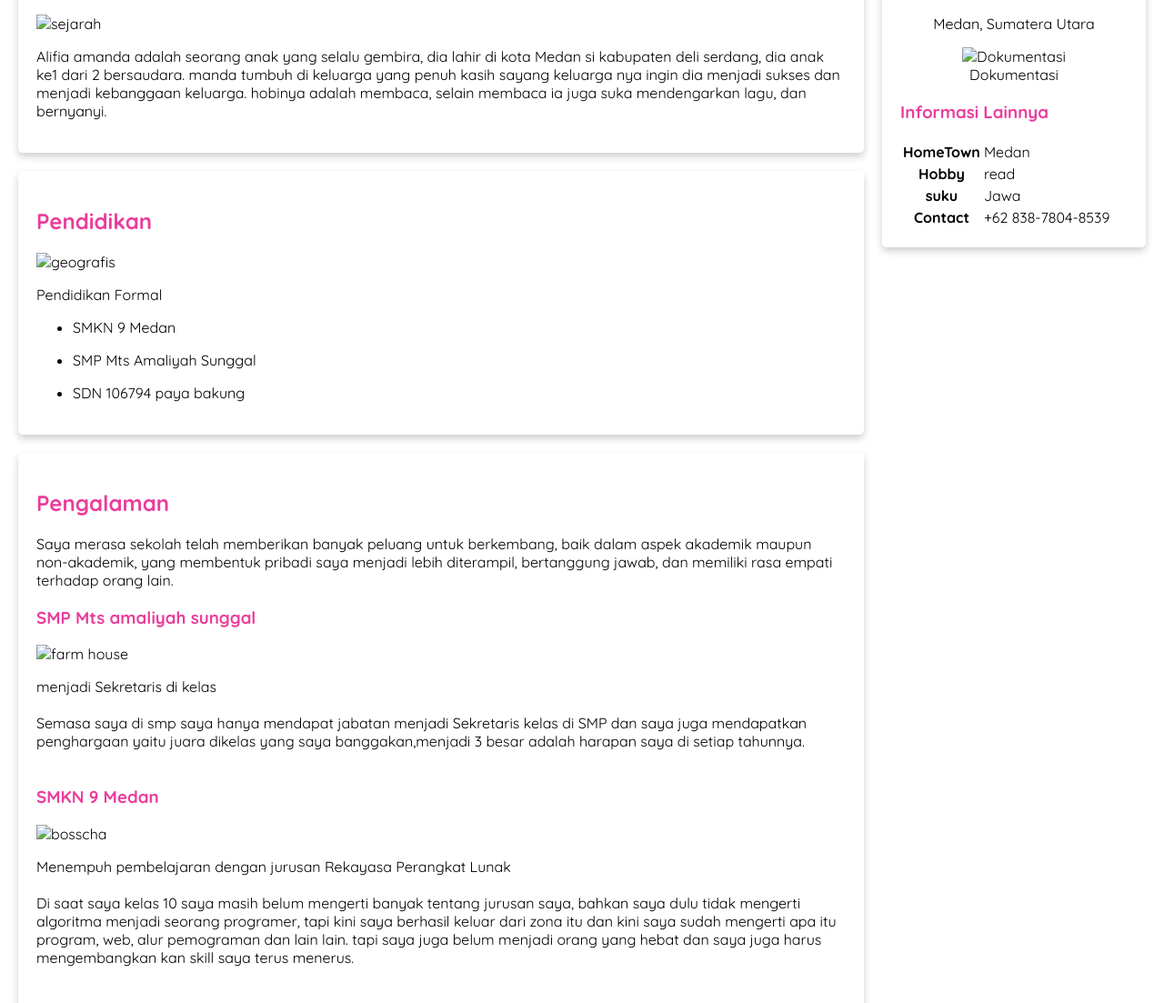
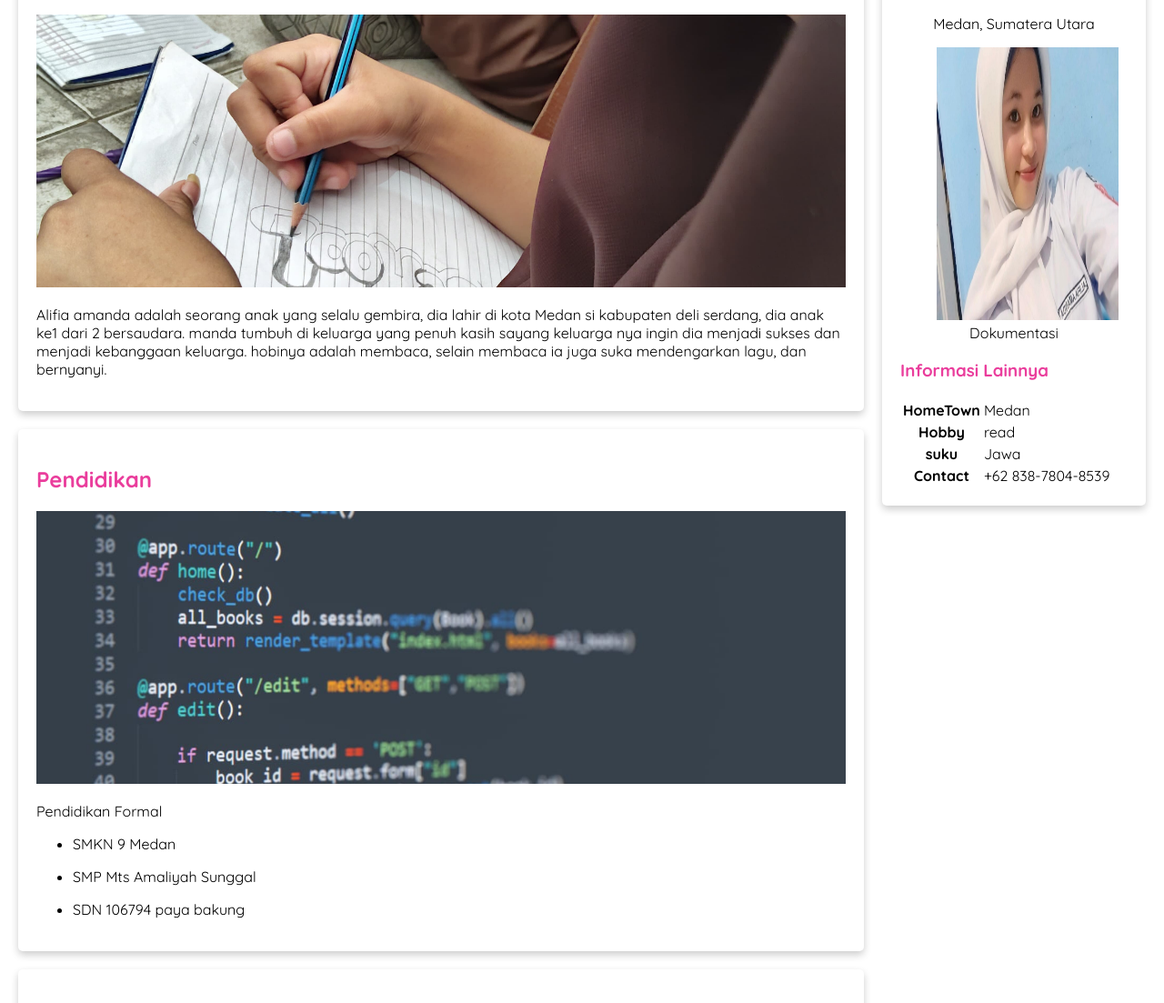
Before and after one commit to alifiaamanda293/Mypersonall, a plain HTML site: page index.html in a window 1280 px wide. Shown: the part 447-1550 px from the top of the page at 91% size. Drawn offline with Linux system fonts and the light colour scheme.

Commit message:
Update index.html

```diff
--- a/index.html
+++ b/index.html
@@ -49,7 +49,7 @@
       <div id="content">
         <article id="Personal" class="card">
           <h2>Personal</h2>
-          <img src="IMG-20241104-WA0157.jpg" alt="sejarah" class="featured-image" width="300" height="300" />
+          <img src="image\IMG-20241104-WA0157.jpg" alt="sejarah" class="featured-image" width="300" height="300" />
           <p>
             Alifia amanda adalah seorang anak yang selalu gembira, dia lahir di kota Medan si kabupaten deli serdang, dia anak ke1 dari 2 bersaudara. manda tumbuh di keluarga yang penuh kasih sayang keluarga nya ingin dia menjadi sukses dan menjadi kebanggaan keluarga. hobinya adalah membaca, selain membaca ia juga suka mendengarkan lagu, dan bernyanyi.
           </p>
@@ -57,7 +57,7 @@
 
         <article id="Pendidikan" class="card">
           <h2>Pendidikan</h2>
-          <img src="IMG-20241107-WA0000.jpg" alt="geografis" class="featured-image" width="300" height="300" />
+          <img src="image\IMG-20241107-WA0000.jpg" alt="geografis" class="featured-image" width="300" height="300" />
           <p>
             Pendidikan Formal
           </p>
@@ -77,7 +77,7 @@
 
           <section>
             <h3>SMP Mts amaliyah sunggal</h3>
-            <img src="IMG-20241107-WA0001.jpg" alt="farm house" class="featured-image" width="300" height="300" />
+            <img src="image\IMG-20241107-WA0001.jpg" alt="farm house" class="featured-image" width="300" height="300" />
             <p>
               menjadi Sekretaris di kelas <br><br>
               Semasa saya di smp saya hanya mendapat jabatan menjadi Sekretaris kelas di SMP dan saya juga mendapatkan penghargaan yaitu juara dikelas yang saya banggakan,menjadi 3 besar adalah harapan saya di setiap tahunnya.
@@ -87,7 +87,7 @@
 
           <section>
             <h3>SMKN 9 Medan</h3>
-            <img src="smkn-9-medan.jpg" alt="bosscha" class="featured-image" width="300" height="300"/>
+            <img src="image\smkn-9-medan.jpg" alt="bosscha" class="featured-image" width="300" height="300"/>
             <p>
               Menempuh pembelajaran dengan jurusan Rekayasa Perangkat Lunak<br><br>
 
@@ -123,7 +123,7 @@
             <h2>Alifia amanda</h2>
             <p>Medan, Sumatera Utara</p>
             <figure>
-              <img src="IMG-20241104-WA0156.jpg"alt="Dokumentasi" width="300" height="300" />
+              <img src="image\IMG-20241104-WA0156.jpg"alt="Dokumentasi" width="300" height="300" />
               <figcaption>Dokumentasi</figcaption>
             </figure>
           </header>
```
